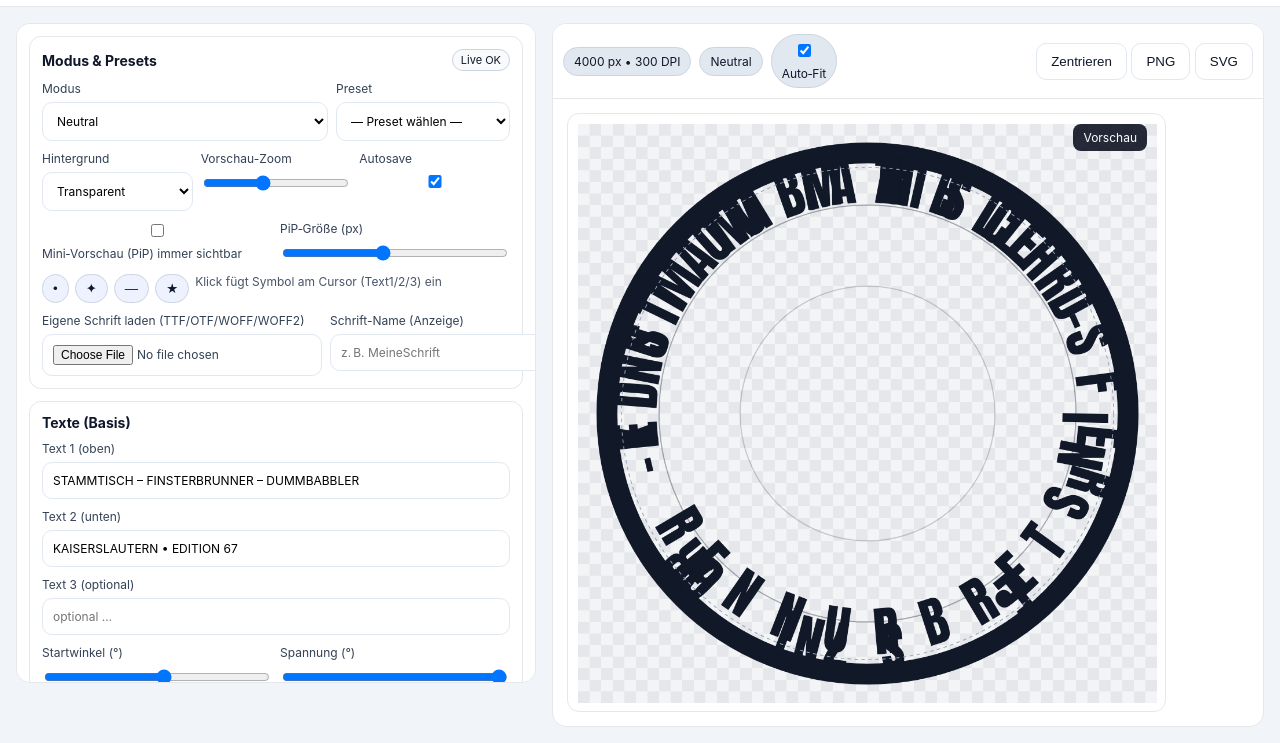
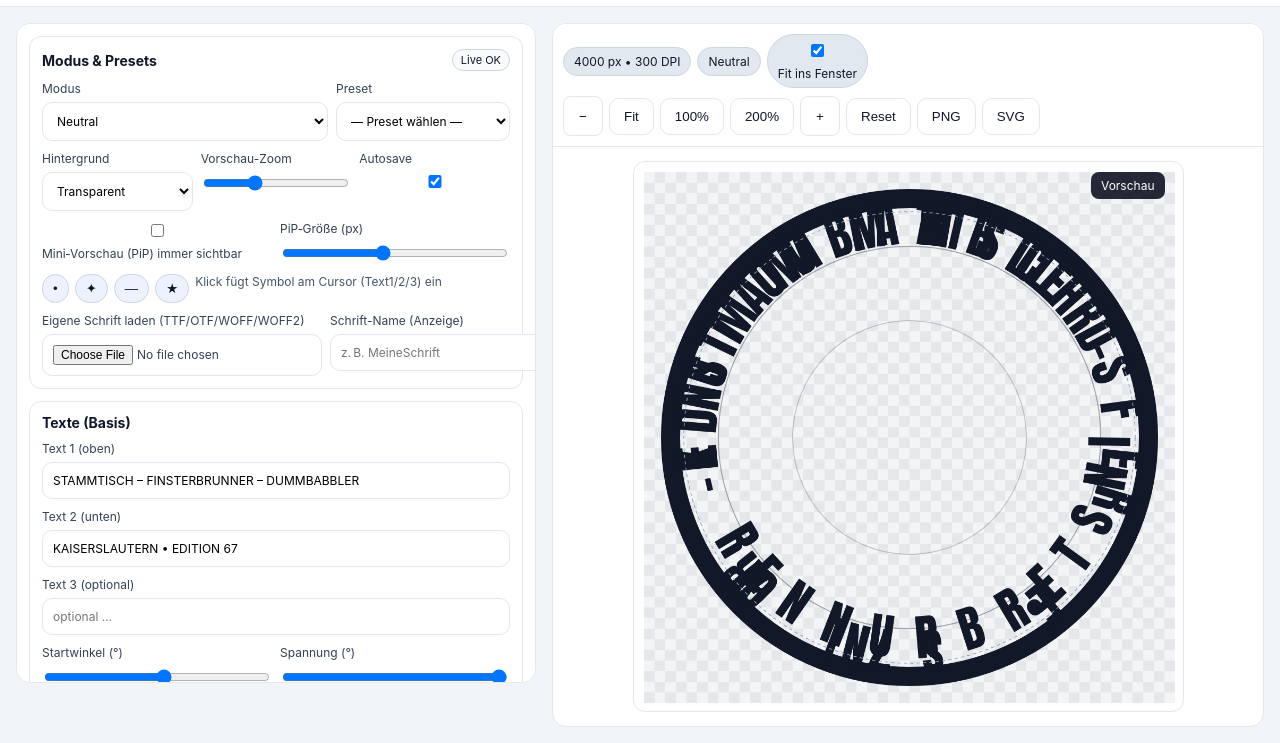
Before and after one commit to jaso081529/Logo-gestalten-als-Kreis, a plain HTML site: page index.html in a window 1280 px wide. Shown: the part 60-803 px from the top of the page. Drawn offline with Linux system fonts and the light colour scheme.

Commit message:
Add files via upload

```diff
--- a/index.html
+++ b/index.html
@@ -3,13 +3,13 @@
 <head>
 <meta charset="utf-8">
 <meta name="viewport" content="width=device-width,initial-scale=1">
-<title>Kreislogo Pro v5.3.5 FINAL</title>
+<title>Kreislogo Pro v5.3.6 FINAL</title>
 <style>
 :root{--ink:#0f172a;--bg:#f1f5f9;--card:#fff;--muted:#64748b;--acc:#2563eb;--sb-track:#e2e8f0;--sb-thumb:#94a3b8}
 *{box-sizing:border-box}
 html,body{height:100%}
 body{margin:0;font-family:Inter,system-ui,-apple-system,Segoe UI,Roboto,Arial,sans-serif;background:var(--bg);color:var(--ink)}
-/* Global scrollbar styling (WebKit + Firefox) */
+/* Global scrollbar styling */
 .scrollbar{scrollbar-width:thin;scrollbar-color:var(--sb-thumb) var(--sb-track)}
 .scrollbar::-webkit-scrollbar{height:12px;width:12px}
 .scrollbar::-webkit-scrollbar-thumb{background:var(--sb-thumb);border-radius:8px;border:2px solid var(--sb-track)}
@@ -22,6 +22,7 @@ body{margin:0;font-family:Inter,system-ui,-apple-system,Segoe UI,Roboto,Arial,sa
 button{padding:10px 14px;border-radius:10px;border:1px solid #0f172a;background:#0f172a;color:#fff;cursor:pointer}
 button.ghost{background:#fff;color:#0f172a;border:1px solid #e2e8f0}
 button.danger{border-color:#ef4444;color:#ef4444;background:#fff}
+button.icon{width:40px;height:40px;padding:0;border-radius:8px;display:inline-flex;align-items:center;justify-content:center}
 
 /* Layout */
 .layout{display:grid;grid-template-columns:520px 1fr;gap:16px;padding:16px;min-height:calc(100vh - 120px);min-width:980px;overflow:auto}
@@ -47,7 +48,9 @@ details summary{cursor:pointer;font-weight:700;color:#0f172a}
 .preview-toolbar{display:flex;justify-content:space-between;align-items:center;padding:10px;border-bottom:1px solid #e5e7eb;background:#fff;gap:8px;flex-wrap:wrap}
 .preview-toolbar .left{display:flex;gap:8px;align-items:center;flex-wrap:wrap}
 .chip{background:#e2e8f0;color:#0f172a;padding:6px 10px;border-radius:999px;border:1px solid #cbd5e1;font-size:12px}
-.stage-wrap{position:relative;display:flex;align-items:flex-start;justify-content:flex-start;padding:14px;overflow:auto;min-width:0;min-height:0}
+.stage-wrap{position:relative;display:flex;align-items:flex-start;justify-content:flex-start;padding:14px;overflow:auto;min-width:0;min-height:0;cursor:grab;touch-action:none}
+.stage-wrap.centered{justify-content:center;align-items:center}
+.stage-wrap.dragging{cursor:grabbing}
 .canvas-frame{position:relative;border-radius:12px;border:1px solid #e5e7eb;overflow:hidden;background:#fff;padding:10px}
 canvas{display:block}
 .preview-label{position:absolute;background:rgba(2,6,23,.85);color:#fff;padding:6px 10px;border-radius:8px;font-size:12px;pointer-events:none}
@@ -70,7 +73,7 @@ kbd{background:#f1f5f9;border:1px solid #e2e8f0;border-bottom-width:2px;border-r
 </head>
 <body class="scrollbar">
 <header class="appbar">
-  <div class="brand"><span class="dot"></span><h1>Kreislogo&nbsp;<span class="sub">Pro v5.3.5 FINAL</span></h1></div>
+  <div class="brand"><span class="dot"></span><h1>Kreislogo&nbsp;<span class="sub">Pro v5.3.6 FINAL</span></h1></div>
   <div class="app-actions">
     <input id="projectName" class="projname" value="Mein Kreislogo" placeholder="Projektname …">
     <button id="btnSaveProject" class="ghost">Projekt speichern</button>
@@ -113,7 +116,7 @@ kbd{background:#f1f5f9;border:1px solid #e2e8f0;border-bottom-width:2px;border-r
           </select>
         </label>
         <label>Vorschau-Zoom
-          <input id="zoom" type="range" min="50" max="200" value="110">
+          <input id="zoom" type="range" min="50" max="200" value="100">
         </label>
         <label>Autosave <input id="autosave" type="checkbox" checked></label>
       </div>
@@ -304,16 +307,20 @@ kbd{background:#f1f5f9;border:1px solid #e2e8f0;border-bottom-width:2px;border-r
 
   <section class="panel preview sticky scrollbar">
     <div class="preview-toolbar">
-      <div class="left">
+      <div class="left" style="gap:6px">
         <span class="chip" id="chipSize">4000 px • 300 DPI</span>
         <span class="chip" id="chipMode">Neutral</span>
         <label class="chip" style="display:flex;gap:6px;align-items:center;">
-          <input id="autoFit" type="checkbox" checked>
-          Auto‑Fit
+          <input id="autoFit" type="checkbox" checked> Fit ins Fenster
         </label>
       </div>
-      <div class="right">
-        <button id="btnCenter" class="ghost" title="Vorschau zentrieren">Zentrieren</button>
+      <div class="right" style="display:flex;gap:6px;flex-wrap:wrap;align-items:center">
+        <button id="btnZoomOut" class="icon ghost" title="Zoom -">−</button>
+        <button id="btnFit" class="ghost" title="Fit ins Fenster">Fit</button>
+        <button id="btn100" class="ghost" title="100%">100%</button>
+        <button id="btn200" class="ghost" title="200%">200%</button>
+        <button id="btnZoomIn" class="icon ghost" title="Zoom +">+</button>
+        <button id="btnCenter" class="ghost" title="Ansicht zentrieren">Reset</button>
         <button id="topPNG" class="ghost">PNG</button>
         <button id="topSVG" class="ghost">SVG</button>
       </div>
@@ -350,7 +357,8 @@ const E={mode:$('#mode'),preset:$('#preset'),bgMode:$('#bgMode'),zoom:$('#zoom')
   btnPNG:$('#btnPNG'),btnSVG:$('#btnSVG'),topPNG:$('#topPNG'),topSVG:$('#topSVG'),
   btnSaveProject:$('#btnSaveProject'),btnLoadProject:$('#btnLoadProject'),loadProjectFile:$('#loadProjectFile'),projectName:$('#projectName'),btnReset:$('#btnReset'),
   frame:$('#frame'),canvas:$('#stage'),previewLabelBox:$('#previewLabelBox'),hb:$('#hb'),
-  stageWrap:$('#stageWrap'),btnCenter:$('#btnCenter'),autoFit:$('#autoFit')
+  stageWrap:$('#stageWrap'),btnCenter:$('#btnCenter'),autoFit:$('#autoFit'),
+  btnZoomOut:$('#btnZoomOut'),btnZoomIn:$('#btnZoomIn'),btnFit:$('#btnFit'),btn100:$('#btn100'),btn200:$('#btn200')
 };
 const ctx=E.canvas.getContext('2d',{alpha:true}); let centerImage=null;
 
@@ -438,44 +446,44 @@ function processAdjustments(ctx){
   ctx.putImageData(img,0,0);
 }
 
-/* ---------- Größen/Scroll-Logik ---------- */
+/* ---------- Größen/Scroll/Center ---------- */
 let needsCenter=true;
+function updateCenterClass(){
+  const sw=E.stageWrap;
+  const contentW=E.frame.offsetWidth;
+  const contentH=E.frame.offsetHeight;
+  const viewW=sw.clientWidth;
+  const viewH=sw.clientHeight;
+  const shouldCenter = contentW <= viewW && contentH <= viewH;
+  sw.classList.toggle('centered', shouldCenter);
+}
 function resizePreview(){
   const z=Math.max(0.5, Math.min(2.0, +E.zoom.value/100));
-  let px = Math.round(1000 * z); // Basisgröße
+  let px = Math.round(1000 * z); // Basisskala
   const sw = E.stageWrap;
-
+  const PAD = 14*2 + 10*2; // stageWrap + frame padding
   if (E.autoFit.checked && sw) {
-    // Abzug: stage-wrap padding (2*14) + frame padding (2*10)
-    const PAD = 14*2 + 10*2;
     const maxW = Math.max(260, sw.clientWidth  - PAD);
     const maxH = Math.max(260, sw.clientHeight - PAD);
     const fit = Math.floor(Math.min(maxW, maxH));
     px = Math.min(px, fit);
-  } else {
-    // Nicht Auto‑Fit → größer als View erzwingen, damit Scrollbalken erscheinen
-    px = Math.max(px, (sw?.clientWidth||800) + 200);
   }
-
-  // Canvas skaliert als UI-Preview (1000x1000 intern)
+  // Anwenden
   E.canvas.style.width = px + 'px';
   E.canvas.style.height = px + 'px';
-  // Frame passt sich Canvas + Padding an
   E.frame.style.width  = (px + 20) + 'px';
   E.frame.style.height = (px + 20) + 'px';
-  needsCenter = true; // nach Größenwechsel neu zentrieren
+  updateCenterClass();
+  needsCenter = true;
 }
-
 function centerView(){
   const sw = E.stageWrap;
   const contentW = E.frame.offsetWidth;
   const contentH = E.frame.offsetHeight;
   const viewW = sw.clientWidth;
   const viewH = sw.clientHeight;
-  const targetLeft = Math.max(0, Math.round((contentW - viewW)/2));
-  const targetTop  = Math.max(0, Math.round((contentH - viewH)/2));
-  sw.scrollLeft = targetLeft;
-  sw.scrollTop  = targetTop;
+  sw.scrollLeft = Math.max(0, Math.round((contentW - viewW)/2));
+  sw.scrollTop  = Math.max(0, Math.round((contentH - viewH)/2));
 }
 function centerIfNeeded(){
   if(!needsCenter) return;
@@ -484,6 +492,50 @@ function centerIfNeeded(){
     needsCenter=false;
   });
 }
+
+/* ---------- Drag-to-pan (Maus & Touch) ---------- */
+let drag={active:false, x:0, y:0, sl:0, st:0, lastTap:0};
+function startDrag(clientX, clientY){
+  drag.active=true; drag.x=clientX; drag.y=clientY; drag.sl=E.stageWrap.scrollLeft; drag.st=E.stageWrap.scrollTop;
+  E.stageWrap.classList.add('dragging');
+}
+function moveDrag(clientX, clientY){
+  if(!drag.active) return;
+  const dx = clientX - drag.x;
+  const dy = clientY - drag.y;
+  E.stageWrap.scrollLeft = drag.sl - dx;
+  E.stageWrap.scrollTop  = drag.st - dy;
+}
+function endDrag(){
+  drag.active=false; E.stageWrap.classList.remove('dragging');
+}
+E.stageWrap.addEventListener('mousedown', e=>{ if(e.button!==0) return; startDrag(e.clientX,e.clientY); });
+window.addEventListener('mousemove', e=>moveDrag(e.clientX,e.clientY));
+window.addEventListener('mouseup', endDrag);
+E.stageWrap.addEventListener('mouseleave', endDrag);
+// Touch
+E.stageWrap.addEventListener('touchstart', e=>{
+  if(e.touches.length===1){ const t=e.touches[0]; startDrag(t.clientX,t.clientY); }
+  // Doppeltipp: Toggle Fit <-> 100%
+  const now=Date.now(); if(now-drag.lastTap<350){ E.autoFit.checked=!E.autoFit.checked; if(!E.autoFit.checked){E.zoom.value=100;} render(); }
+  drag.lastTap=now;
+},{passive:true});
+E.stageWrap.addEventListener('touchmove', e=>{ if(e.touches.length===1){ const t=e.touches[0]; moveDrag(t.clientX,t.clientY); e.preventDefault(); } }, {passive:false});
+E.stageWrap.addEventListener('touchend', endDrag);
+
+/* ---------- Wheel Zoom (Ctrl/⌘ + Rad/Pinch) ---------- */
+E.stageWrap.addEventListener('wheel', e=>{
+  if(e.ctrlKey || e.metaKey){
+    e.preventDefault();
+    const dz = Math.sign(e.deltaY);
+    let z = +E.zoom.value;
+    z += (dz>0?-10:10);
+    z = Math.max(50, Math.min(200, z));
+    E.autoFit.checked = false;
+    E.zoom.value = z;
+    needsCenter=true; render();
+  }
+}, {passive:false});
 
 /* ---------- Render ---------- */
 function render(){
@@ -527,6 +579,15 @@ function render(){
   centerIfNeeded();
 }
 
+/* --- Buttons --- */
+E.btnZoomOut.addEventListener('click',()=>{E.autoFit.checked=false; E.zoom.value=Math.max(50, +E.zoom.value-10); needsCenter=true; render();});
+E.btnZoomIn .addEventListener('click',()=>{E.autoFit.checked=false; E.zoom.value=Math.min(200, +E.zoom.value+10); needsCenter=true; render();});
+E.btnFit    .addEventListener('click',()=>{E.autoFit.checked=true; needsCenter=true; render();});
+E.btn100    .addEventListener('click',()=>{E.autoFit.checked=false; E.zoom.value=100; needsCenter=true; render();});
+E.btn200    .addEventListener('click',()=>{E.autoFit.checked=false; E.zoom.value=200; needsCenter=true; render();});
+E.btnCenter .addEventListener('click',()=>{needsCenter=true; render();});
+
+/* --- Life cycle --- */
 window.addEventListener('pageshow', render);
 setInterval(render, 300);
 ['input','change','keyup','compositionend'].forEach(ev=>document.addEventListener(ev,e=>{if(e.target && e.target.id){render(); if(E.autosave.checked) saveAuto();}},{passive:true}));
@@ -546,18 +607,9 @@ E.mode.addEventListener('change',()=>{
   render();
 });
 
-/* Button: Vorschau zentrieren (manuell) */
-document.getElementById('btnCenter').addEventListener('click',()=>{needsCenter=true; centerIfNeeded();});
-
-/* Auto‑Fit Toggle */
-E.autoFit.addEventListener('change',()=>{needsCenter=true; render();});
-
-// Auto-Zentrierung bei Fenstergröße ändern
-window.addEventListener('resize',()=>{needsCenter=true; centerIfNeeded();});
-
 // Autosave
-const AUTOKEY='kreislogo_pro_v535_autosave';
-function serializeProject(){return {meta:{name:E.projectName.value,ver:'v5.3.5-final'},
+const AUTOKEY='kreislogo_pro_v536_autosave';
+function serializeProject(){return {meta:{name:E.projectName.value,ver:'v5.3.6-final'},
   ui:{mode:E.mode.value,preset:E.preset.value,bg:E.bgMode.value,zoom:+E.zoom.value,autosave:E.autosave.checked,pip:E.pipToggle.checked,pipSize:+E.pipSize.value,autoFit:E.autoFit.checked},
   start:+E.startAngle.value,sweep:+E.sweep.value,texts:[E.text1.value,E.text2.value,E.text3.value],radii:[+E.r1.value,+E.r2.value,+E.r3.value],dirs:[E.dir1.value,E.dir2.value],
   t1:{fs:+E.t1_fs.value,fw:E.t1_fw.value,ff:E.t1_ff.value,fill:E.t1_fill.value,stroke:E.t1_stroke.value,sw:+E.t1_sw.value,ls:+E.t1_ls.value,ws:+E.t1_ws.value,off:+E.t1_off.value,sx:+E.t1_sx.value,skew:+E.t1_skew.value,upr:E.t1_upright.checked,fit:E.t1_fit.value,case:E.t1_case.value},
@@ -570,7 +622,7 @@ function serializeProject(){return {meta:{name:E.projectName.value,ver:'v5.3.5-f
 };}
 function applyProject(p){
   E.projectName.value=p.meta?.name||'Kreislogo';
-  if(p.ui){E.mode.value=p.ui.mode||'neutral';E.preset.value=p.ui.preset||'none';E.bgMode.value=p.ui.bg||'transparent';E.zoom.value=p.ui.zoom||110;E.autosave.checked=!!p.ui.autosave;E.pipToggle.checked=!!p.ui.pip;E.pipSize.value=p.ui.pipSize||260;E.autoFit.checked=(p.ui.autoFit!==false);}
+  if(p.ui){E.mode.value=p.ui.mode||'neutral';E.preset.value=p.ui.preset||'none';E.bgMode.value=p.ui.bg||'transparent';E.zoom.value=p.ui.zoom||100;E.autosave.checked=!!p.ui.autosave;E.pipToggle.checked=!!p.ui.pip;E.pipSize.value=p.ui.pipSize||260;E.autoFit.checked=(p.ui.autoFit!==false);}
   E.startAngle.value=p.start??12; E.sweep.value=p.sweep??360;
   [E.text1.value,E.text2.value,E.text3.value]=p.texts||['','',''];
   [E.r1.value,E.r2.value,E.r3.value]=p.radii||[390,390,260];
@@ -679,6 +731,7 @@ document.getElementById('btnSVG').addEventListener('click',exportSVG);document.g
 render(); // initial
 ['input','change','keyup','compositionend'].forEach(ev=>document.addEventListener(ev,()=>{render(); if(E.autosave.checked) saveAuto();},{passive:true}));
 document.addEventListener('visibilitychange',()=>{ if(!document.hidden) render(); });
+window.addEventListener('resize',()=>{needsCenter=true; render();});
 </script>
 </body>
 </html>
```
